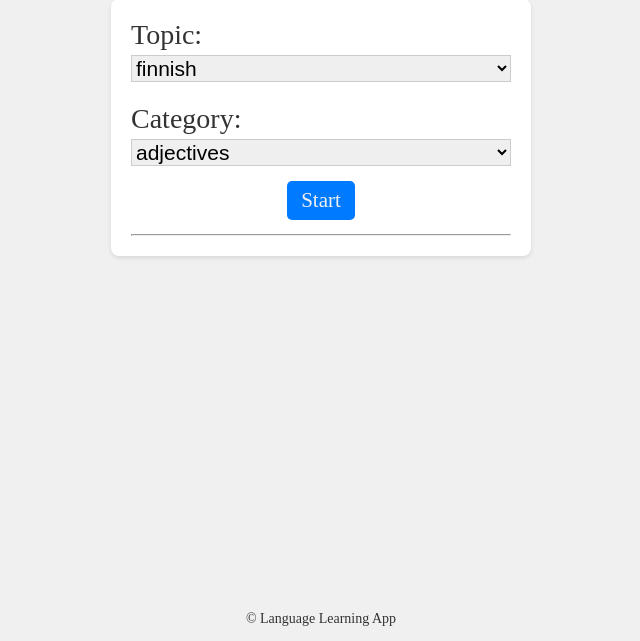
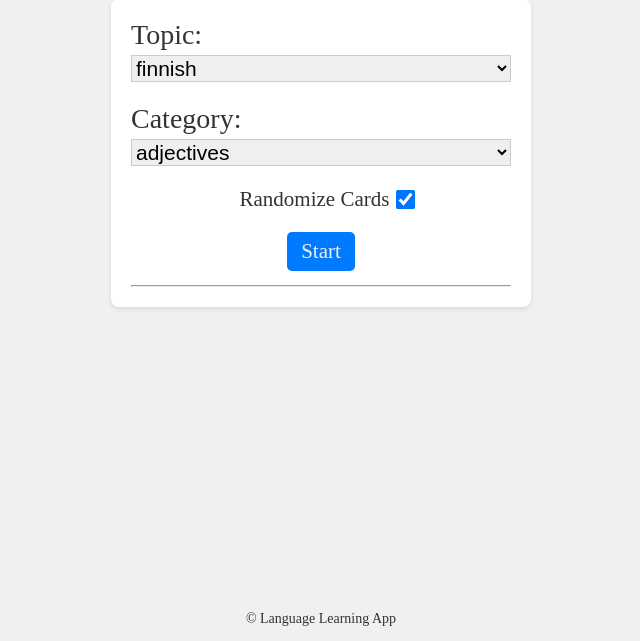
Before and after one commit to doruirimescu/flashcards, a plain HTML site: page index.html in a window 1280 px wide. Shown: the part 159-800 px from the top of the page, without its empty margins (319-959 px from the left). Drawn offline with Linux system fonts and the light colour scheme; a web font is replaced by a local one.

Commit message:
Add randomize checkbox

```diff
--- a/index.html
+++ b/index.html
@@ -33,7 +33,12 @@
                 <select id="category-select">
                 </select>
             </div>
-            <button id="start-button" class="button">Start</button>
+            <div id="randomizeSelection">
+                <label for="randomize-checkbox">Randomize Cards</label>
+
+                <input type="checkbox" id="randomize-checkbox" checked>
+            </div>
+            <button id="start-button" class="button" >Start</button>
             <hr width="100%" style="margin: auto; margin-top: 1rem;">
         </div>
     </div>
--- a/public/css/index.css
+++ b/public/css/index.css
@@ -30,3 +30,25 @@ header {
     margin-top: 1rem;
     border-radius: 10%;
 }
+
+#randomizeSelection {
+    text-align: left;
+    margin: 20px auto; /* Centering it horizontally */
+    font-size: 1.5rem; /* Matching the font size of your selects */
+    display: flex; /* Using flexbox for alignment */
+    align-items: center; /* Align items vertically */
+    justify-content: center; /* Center the contents */
+    width: 80%; /* Matching the width of your selectionArea */
+}
+
+#randomizeSelection label {
+    margin-left: 10px; /* Space between checkbox and label */
+    cursor: pointer; /* Indicates the label is clickable */
+}
+
+/* Optionally, if you want to increase the size of the checkbox */
+#randomize-checkbox {
+    transform: scale(1.5); /* Makes the checkbox larger */
+    margin-left: 10px; /* Ensures some space between checkbox and label */
+    cursor: pointer; /* Indicates the checkbox is clickable */
+}
--- a/public/data/structure.json
+++ b/public/data/structure.json
@@ -6,6 +6,7 @@
             "nouns",
             "verbs",
             "phrases",
+            "joka",
             "all"
         ]
     },
--- a/public/script.js
+++ b/public/script.js
@@ -5,6 +5,7 @@ let flashcards=[];
 const params = new URLSearchParams(window.location.search);
 const param_type = params.get('type'); // This will be 'verb' if the URL was flashcard.html?type=verb
 const param_topic = params.get('topic');
+const param_randomize = params.get('randomize');
 let currentFlashcardIndex = 0;
 
 // Instant event listeners
@@ -43,6 +44,9 @@ getAllData().then((retrieved_flashcards) => {
     for (const flashcard of flashcards) {
         preloadImage(flashcard.frontImage);
         preloadImage(flashcard.backImage);
+    }
+    if (param_randomize === "true") {
+        flashcards = flashcards.sort(() => Math.random() - 0.5);
     }
     displayFlashcard(currentFlashcardIndex);
 });
--- a/public/topic.js
+++ b/public/topic.js
@@ -1,7 +1,7 @@
+import { getStructure } from "./config.mjs";
 var structureData = [];
-import { getStructure } from "./config.mjs";
+var should_randomize = false;
 const params = new URLSearchParams(window.location.search);
-
 let param_topic = params.get('topic');
 
 function populateCategorySelection() {
@@ -43,7 +43,7 @@ function updateCategoryButtons() {
         // set start button
         const startButton = document.getElementById('start-button');
         startButton.onclick = function() {
-            location.href = `public/flashcard.html?type=${selectElement.value}&topic=${param_topic}`;
+            location.href = `public/flashcard.html?type=${selectElement.value}&topic=${param_topic}&randomize=${should_randomize}`;
         };
         // if selectedTopic is empty, disable start button
         if (selectedTopic.sections.length == 0) {
@@ -68,3 +68,13 @@ getStructure("./public/data/").then((data) => {
         updateCategoryButtons(); // Update buttons based on the newly selected language
     });
 });
+
+
+const randomizeCheckbox = document.getElementById('randomize-checkbox');
+should_randomize = randomizeCheckbox.checked;
+// Add an event listener to the checkbox for the 'change' event
+randomizeCheckbox.addEventListener('change', function() {
+    // Update is_randomize based on whether the checkbox is checked
+    should_randomize = this.checked;
+    console.log(should_randomize);
+});
```
Also changed, not shown: public/flashcard.html (+1 -0 lines).
